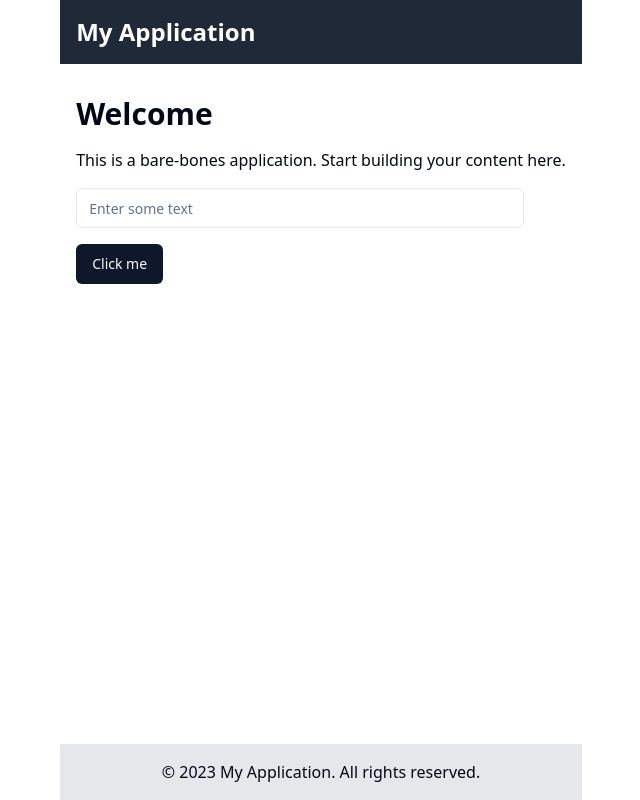
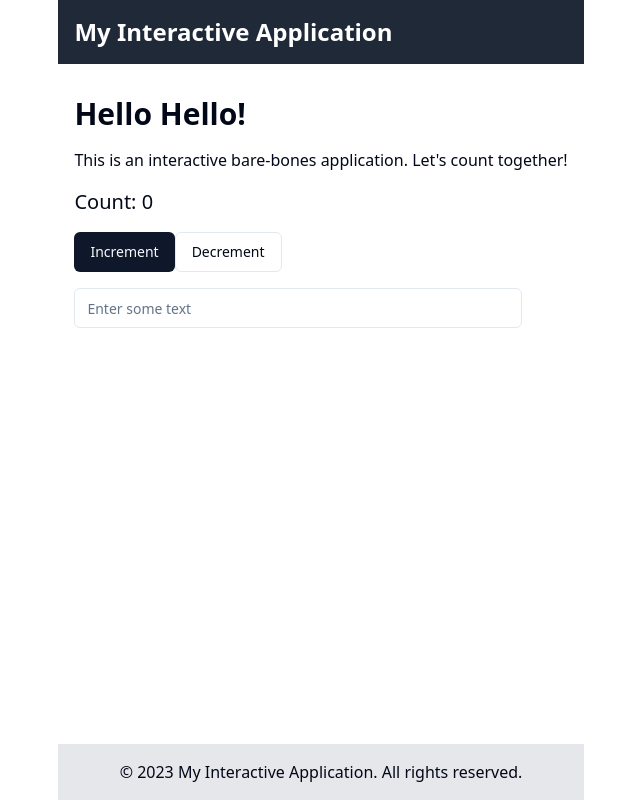
Before and after one commit to GPT-Engineer-App-Dev/base-builder-62, a React (Vite) app: page / in a window 1280 px wide. Shown: the whole page, without its empty margins (319-959 px from the left). Built offline with nearby package versions, Linux system fonts and the light colour scheme.

Commit message:
GPT Engineer Update

```diff
--- a/src/pages/Index.jsx
+++ b/src/pages/Index.jsx
@@ -1,25 +1,30 @@
+import React, { useState } from 'react';
 import { Button } from "@/components/ui/button";
 import { Input } from "@/components/ui/input";
 
 const Index = () => {
+  const [count, setCount] = useState(0);
+
   return (
     <div className="min-h-screen flex flex-col">
       <header className="bg-gray-800 text-white p-4">
-        <h1 className="text-2xl font-bold">My Application</h1>
+        <h1 className="text-2xl font-bold">My Interactive Application</h1>
       </header>
 
       <main className="flex-grow container mx-auto px-4 py-8">
-        <h2 className="text-3xl font-semibold mb-4">Welcome</h2>
-        <p className="mb-4">This is a bare-bones application. Start building your content here.</p>
+        <h2 className="text-3xl font-semibold mb-4">Hello Hello!</h2>
+        <p className="mb-4">This is an interactive bare-bones application. Let's count together!</p>
 
         <div className="space-y-4">
+          <p className="text-xl">Count: {count}</p>
+          <Button onClick={() => setCount(count + 1)}>Increment</Button>
+          <Button onClick={() => setCount(count - 1)} variant="outline">Decrement</Button>
           <Input placeholder="Enter some text" className="max-w-md" />
-          <Button>Click me</Button>
         </div>
       </main>
 
       <footer className="bg-gray-200 p-4 text-center">
-        <p>&copy; 2023 My Application. All rights reserved.</p>
+        <p>&copy; 2023 My Interactive Application. All rights reserved.</p>
       </footer>
     </div>
   );
```
